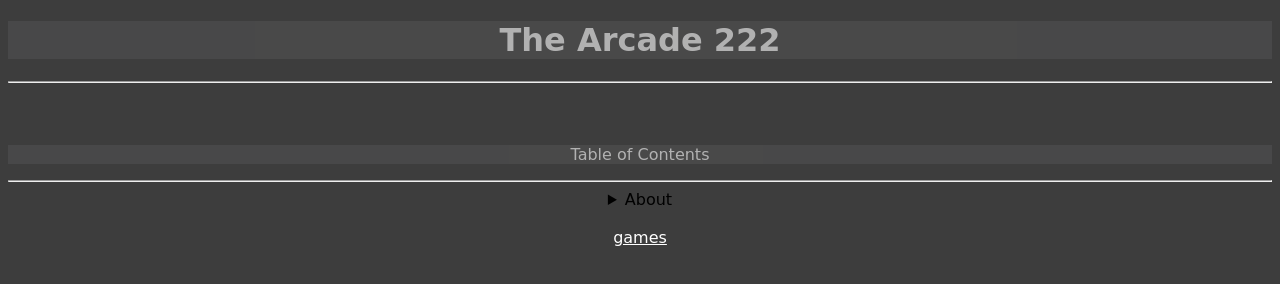
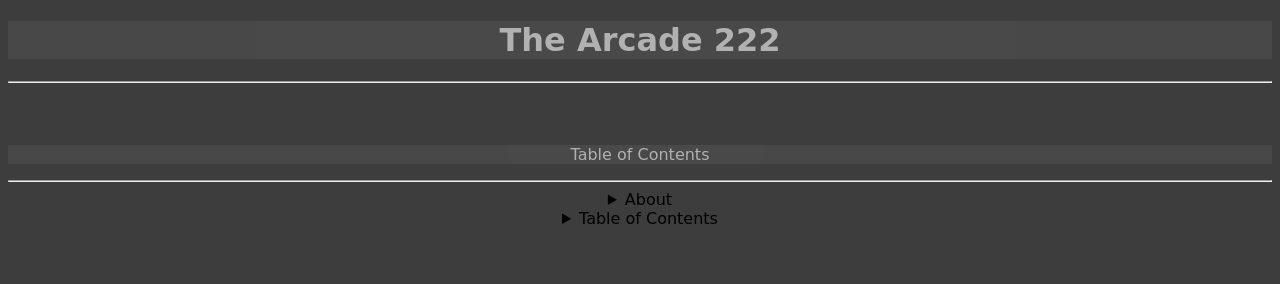
Before and after one commit to TheArcade222/TheArcade222.github.io, a plain HTML site: page index.html in a window 1280 px wide. Drawn offline with Linux system fonts and the light colour scheme.

Commit message:
Update index.html

```diff
--- a/index.html
+++ b/index.html
@@ -79,7 +79,8 @@
             <summary> About </summary>
             <p style='background-color:transparent'> We are here to demolish all of those cringy unblocked games sites that are plagued with ads and malware. </p>
             </details>
-            <br>
-            <a href='games.html'>games</a>
+            <details>
+                <summary> Table of Contents </summary>
+                <a href='
         </div>
     </body>
```
